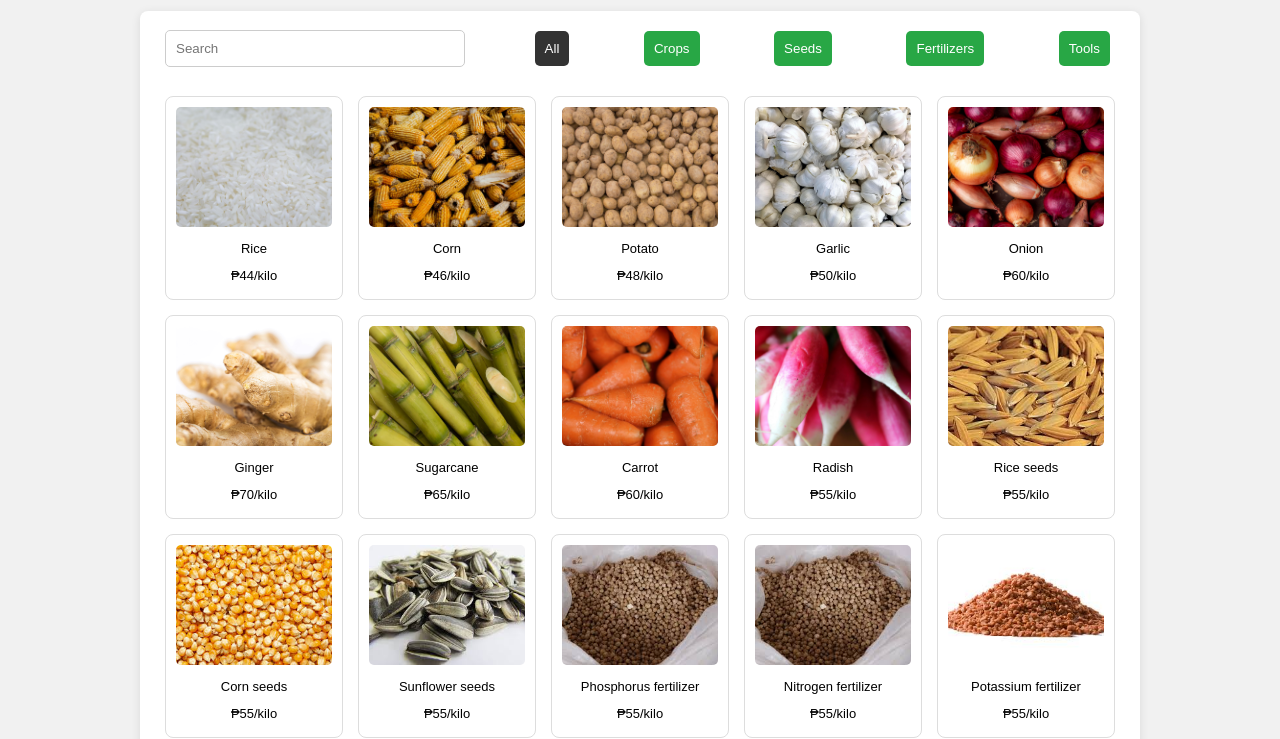
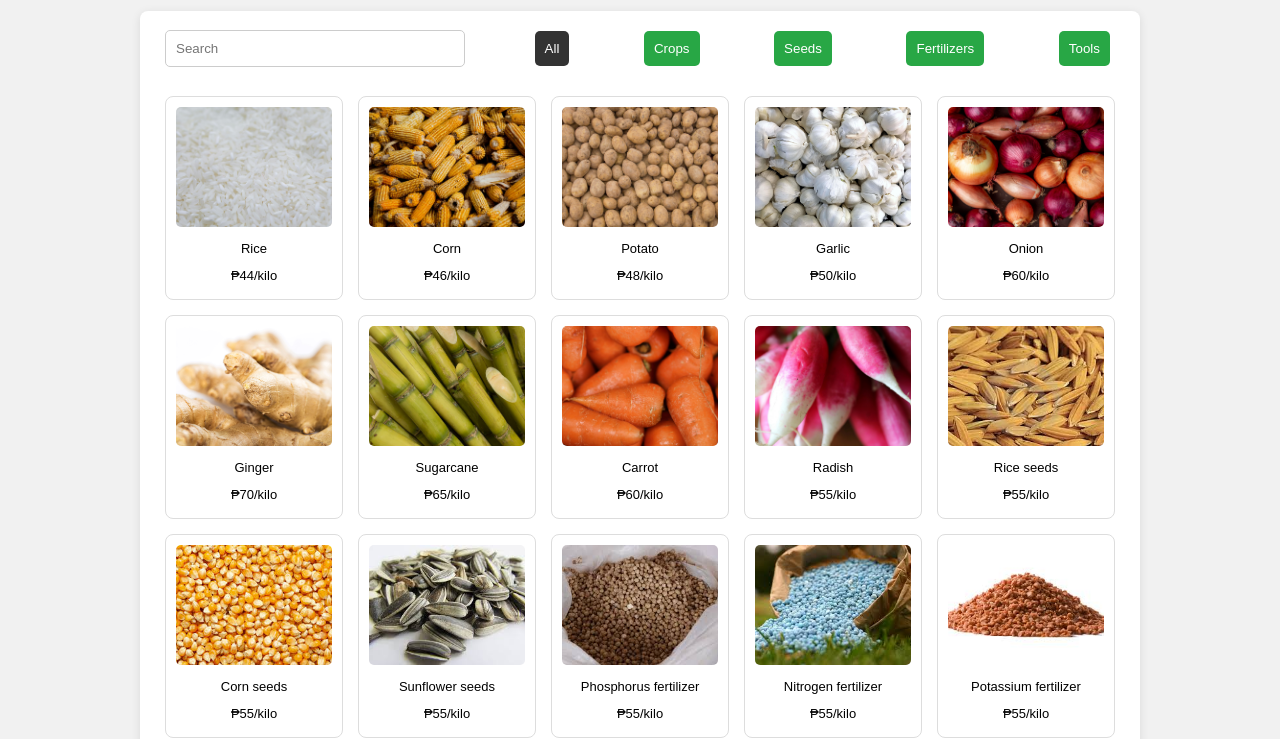
Before and after one commit to JeremieDiaz/CropShop, a plain HTML site: page Frontend/Dashboard/index.html in a window 1280 px wide. Both pictures are taken after a click on the link "Marketplace". Shown: the part 61-800 px from the top of the page. Drawn offline with nearby package versions, Linux system fonts and the light colour scheme.

Commit message:
Update index.html

```diff
--- a/Frontend/Dashboard/index.html
+++ b/Frontend/Dashboard/index.html
@@ -108,7 +108,7 @@
                     <p>₱55/kilo</p>
                 </div>
                 <div class="product-item" onclick="showProductDetails('Nitrogen fertilizer')">
-                    <img src="/Images/Dashboard imgs/pfertilizers.jfif" alt="Nitrogen fertilizer">
+                    <img src="/Images/Dashboard imgs/nfertilizers.jfif" alt="Nitrogen fertilizer">
                     <p>Nitrogen fertilizer</p>
                     <p>₱55/kilo</p>
                 </div>
```
